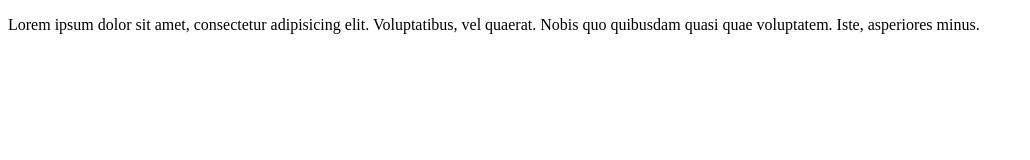
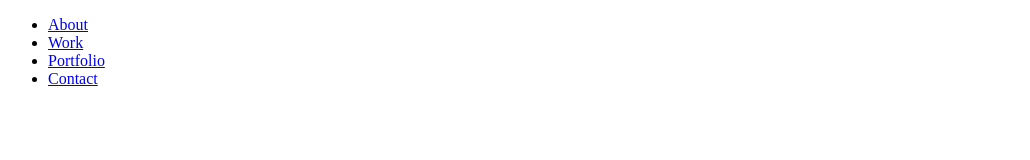
Before and after one commit to protyasha201/my-profile, a plain HTML site: page index.html in a window 1280 px wide. Shown: the whole page, without its empty margins (0-1030 px from the left). Drawn offline with Linux system fonts and the light colour scheme.

Commit message:
added the css file

```diff
--- a/index.html
+++ b/index.html
@@ -6,6 +6,15 @@
     <title>My-Profile</title>
 </head>
 <body>
-    <p>Lorem ipsum dolor sit amet, consectetur adipisicing elit. Voluptatibus, vel quaerat. Nobis quo quibusdam quasi quae voluptatem. Iste, asperiores minus.</p>
+    <header>
+        <nav>
+            <ul>
+                <li><a href="#about">About</a></li>
+                <li><a href="#work">Work</a></li>
+                <li><a href="#portfolio">Portfolio</a></li>
+                <li><a href="#contact">Contact</a></li>
+            </ul>
+        </nav>
+    </header>
 </body>
 </html>
--- /dev/null
+++ b/style.css
@@ -0,0 +1,3 @@
+body{
+    box-sizing: border-box;
+}
```
